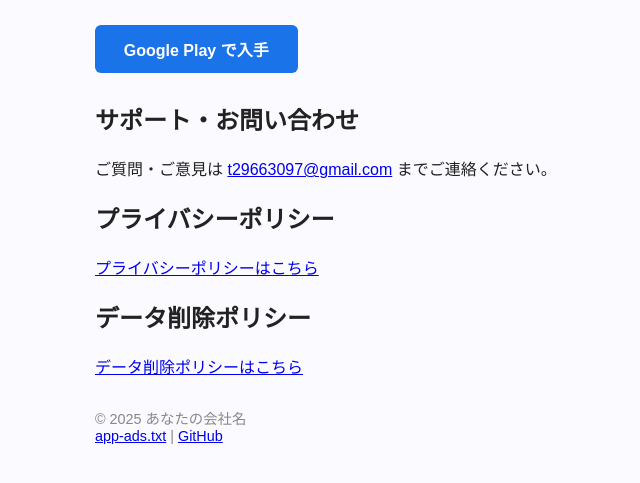
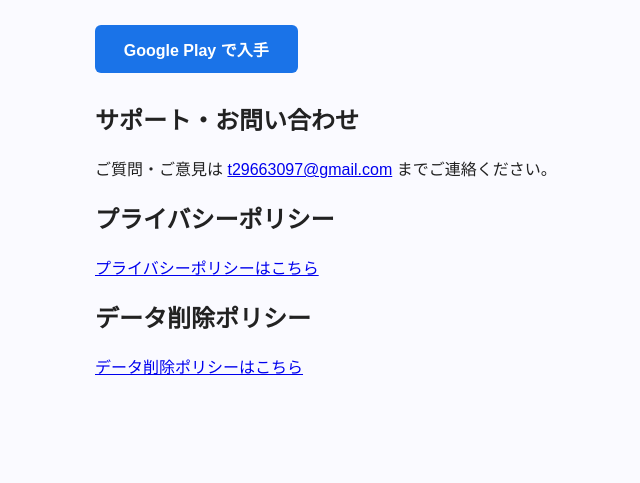
Before and after one commit to t29663097/t29663097.github.io, a plain HTML site: page index.html in a window 1280 px wide. Shown: the part 137-620 px from the top of the page, without its empty margins (195-835 px from the left). Drawn offline with Linux system fonts and the light colour scheme.

Commit message:
Update index.html

```diff
--- a/index.html
+++ b/index.html
@@ -37,10 +37,5 @@
     <a href="https://sites.google.com/view/delete-123rdfjji4d/%E3%83%9B%E3%83%BC%E3%83%A0">データ削除ポリシーはこちら</a>
   </p>
 
-  <div class="footer">
-    &copy; 2025 あなたの会社名
-    <br>
-    <a href="app-ads.txt">app-ads.txt</a> | <a href="https://github.com/t29663097">GitHub</a>
-  </div>
 </body>
 </html>
```
